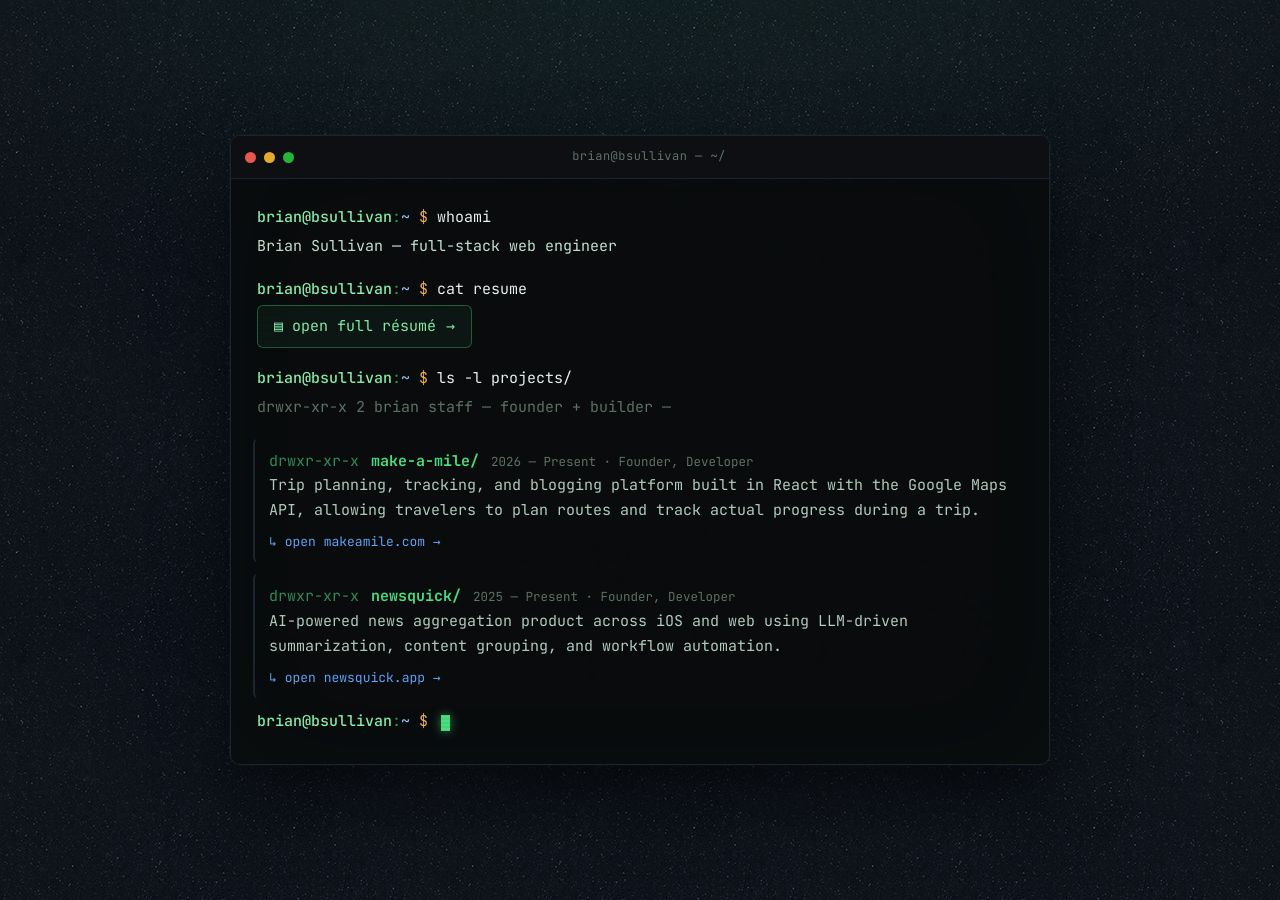
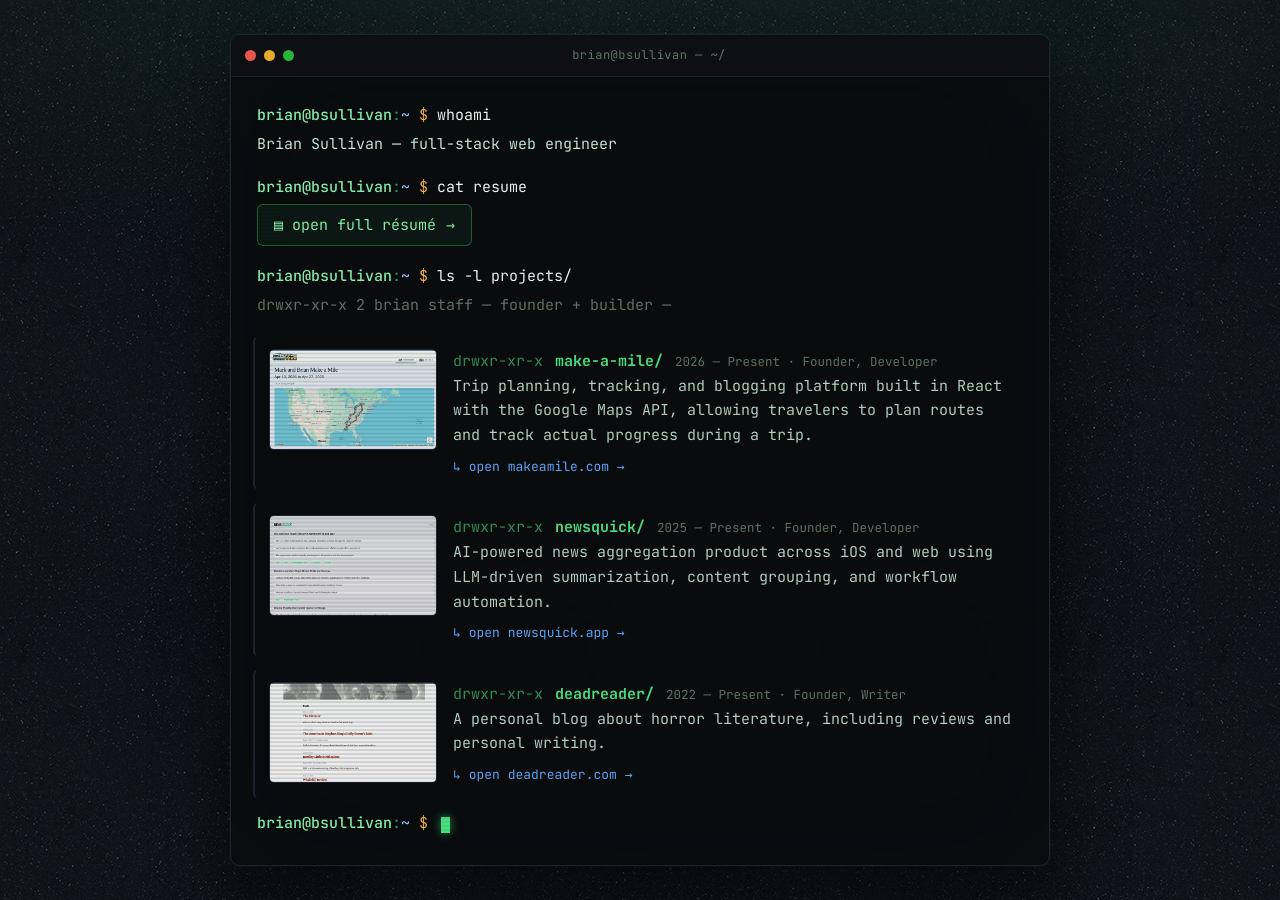
Before and after one commit to bsullivan-io/bsullivan.io, a Jekyll site: the page built from index.html, in a window 1280 px wide. Built offline with Jekyll 4.4.1, drawn with Linux system fonts in a browser that asks for light colours.

Commit message:
Add deadreader and screenshot thumbnails to home projects
Feature deadreader.com alongside Make a Mile and NewsQuick, and give each
entry a framed screenshot thumbnail (captured via thum.io, downscaled to
640px) with a subtle scanline veneer and hover glow. Entries become a
flex thumb + body layout that stacks on mobile. Adds an `image` field to
_data/projects.yml.

Co-Authored-By: Claude Opus 4.8 <noreply@anthropic.com>

```diff
--- a/_data/projects.yml
+++ b/_data/projects.yml
@@ -6,16 +6,19 @@
   role: Founder, Developer
   duration: 2026 &mdash; Present
   url: "https://www.makeamile.com"
+  image: "/images/projects/makeamile.png"
   description: Trip planning, tracking, and blogging platform built in React with the Google Maps API, allowing travelers to plan routes and track actual progress during a trip.
 # newsquick.app
 - project: newsquick.app
   role: Founder, Developer
   duration: 2025 &mdash; Present
   url: "https://newsquick.app"
+  image: "/images/projects/newsquick.png"
   description: AI-powered news aggregation product across iOS and web using LLM-driven summarization, content grouping, and workflow automation.
 # deadreader.com
 - project: deadreader.com
   role: Founder, Writer
   duration: 2022 &mdash; Present
   url: "https://deadreader.com"
+  image: "/images/projects/deadreader.png"
   description: A personal blog about horror literature, including reviews and personal writing.
--- a/_layouts/home.html
+++ b/_layouts/home.html
@@ -140,11 +140,13 @@
 
     /* project entries */
     .entry {
-      display: block;
+      display: flex;
+      gap: 16px;
+      align-items: flex-start;
       text-decoration: none;
       color: inherit;
-      padding: 10px 14px;
-      margin: 0 -4px 10px;
+      padding: 12px 14px;
+      margin: 0 -4px 12px;
       border: 1px solid transparent;
       border-left: 2px solid var(--border);
       border-radius: 6px;
@@ -160,6 +162,52 @@
     .entry:hover .name, .entry:focus-visible .name {
       text-shadow: 0 0 14px rgba(74,222,128,0.55);
     }
+    .entry-body { flex: 1; min-width: 0; }
+
+    /* thumbnail */
+    .thumb {
+      flex: 0 0 168px;
+      width: 168px;
+      aspect-ratio: 5 / 3;
+      border-radius: 5px;
+      overflow: hidden;
+      position: relative;
+      border: 1px solid var(--border);
+      background: #0d0f12;
+      box-shadow: inset 0 0 0 1px rgba(0,0,0,0.5);
+      transition: border-color 0.18s ease, box-shadow 0.18s ease;
+    }
+    .thumb img {
+      width: 100%;
+      height: 100%;
+      object-fit: cover;
+      object-position: top center;
+      display: block;
+      filter: saturate(0.85) brightness(0.92) contrast(1.02);
+      transition: filter 0.25s ease, transform 0.4s ease;
+    }
+    /* faint green scanline veneer to tie screenshots into the terminal */
+    .thumb::after {
+      content: "";
+      position: absolute;
+      inset: 0;
+      background:
+        linear-gradient(180deg, rgba(74,222,128,0.06), transparent 40%),
+        repeating-linear-gradient(to bottom, rgba(0,0,0,0) 0 2px, rgba(0,0,0,0.10) 3px 4px);
+      mix-blend-mode: multiply;
+      opacity: 0.7;
+      transition: opacity 0.25s ease;
+      pointer-events: none;
+    }
+    .entry:hover .thumb, .entry:focus-visible .thumb {
+      border-color: rgba(74,222,128,0.45);
+      box-shadow: 0 0 18px rgba(74,222,128,0.18), inset 0 0 0 1px rgba(0,0,0,0.5);
+    }
+    .entry:hover .thumb img, .entry:focus-visible .thumb img {
+      filter: saturate(1) brightness(1) contrast(1);
+      transform: scale(1.04);
+    }
+    .entry:hover .thumb::after, .entry:focus-visible .thumb::after { opacity: 0.35; }
 
     .entry-head {
       display: flex;
@@ -216,12 +264,15 @@
       .screen { padding: 20px 18px 24px; }
       .desc { max-width: none; }
       .bar-title { display: none; }
+      .entry { flex-direction: column; gap: 12px; }
+      .thumb { flex: 0 0 auto; width: 100%; }
     }
 
     @media (prefers-reduced-motion: reduce) {
       .line { opacity: 1; animation: none; }
       .cursor { animation: none; }
-      .entry, .resume, .arrow { transition: none; }
+      .entry, .resume, .arrow, .thumb, .thumb img { transition: none; }
+      .entry:hover .thumb img { transform: none; }
     }
   </style>
 </head>
@@ -254,12 +305,16 @@
       </div>
       <div class="line l6 comment block">drwxr-xr-x  2 brian  staff  &mdash; founder + builder &mdash;</div>
 
-      {% assign featured = "Make a Mile,newsquick.app" | split: "," %}
+      {% assign featured = "Make a Mile,newsquick.app,deadreader.com" | split: "," %}
       {% for fname in featured %}
         {% assign p = site.data.projects | where: "project", fname | first %}
         {% if p %}
           {% if forloop.index == 1 %}{% assign cls = "p1" %}{% elsif forloop.index == 2 %}{% assign cls = "p2" %}{% else %}{% assign cls = "p3" %}{% endif %}
           <a class="line {{ cls }} entry" href="{{ p.url }}" rel="noopener noreferrer" target="_blank">
+            {% if p.image %}
+            <span class="thumb"><img src="{{ p.image }}" alt="Screenshot of {{ p.project }}" loading="lazy" width="640" height="384"></span>
+            {% endif %}
+            <span class="entry-body">
               <span class="entry-head">
                 <span class="perm">drwxr-xr-x</span>
                 <span class="name">{{ p.project | downcase | replace: " ", "-" | split: "." | first }}/</span>
@@ -267,11 +322,12 @@
               </span>
               <span class="desc">{{ p.description }}</span>
               <span class="open">↳ open {{ p.url | remove: "https://" | remove: "http://" | remove: "www." | replace: "/", "" }} <span class="arrow">→</span></span>
+            </span>
           </a>
         {% endif %}
       {% endfor %}
 
-      <div class="line p3 promptline">
+      <div class="line l7 promptline">
         <span class="user">brian@bsullivan</span><span class="at">:</span><span class="path">~</span> <span class="sym">$</span> <span class="cursor" aria-hidden="true"></span>
       </div>
     </div>
```
Also changed, not shown: images/projects/deadreader.png (added), images/projects/makeamile.png (added), images/projects/newsquick.png (added). Lines whose indentation alone changed are shown as unchanged.
